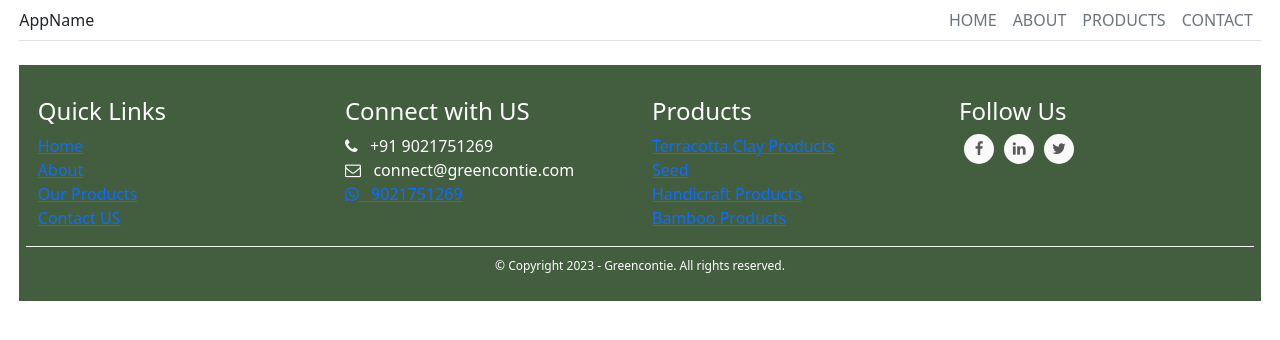
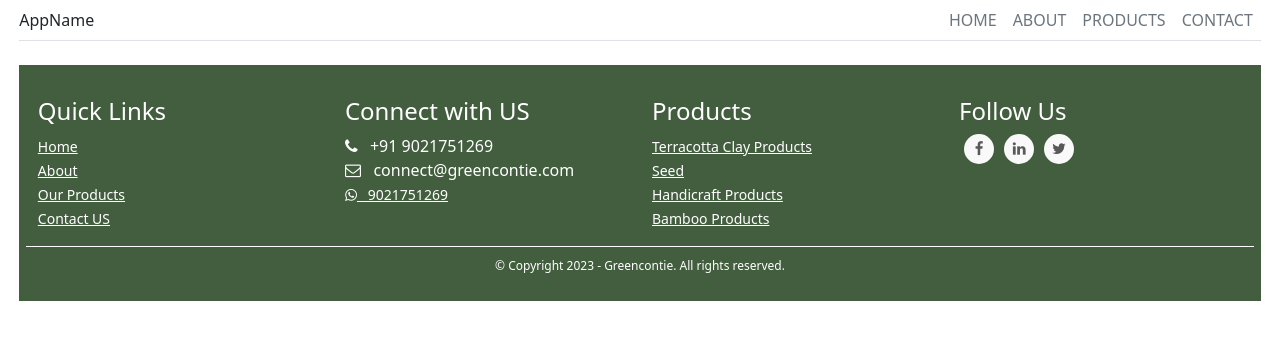
Before and after one commit to gunesh/my-apps, a React (Create React App) app: page / in a window 1280 px wide. Shown: the top 340 px of the page. Built offline with nearby package versions, Linux system fonts and the light colour scheme.

Commit message:
1 file modified

```diff
--- a/src/assets/css/style.scss
+++ b/src/assets/css/style.scss
@@ -1,3 +1,6 @@
+// @import './old.scss';
+@import './footer.scss';
+
 .site-app {
   margin: 0 auto;
   width: 97%;
```
